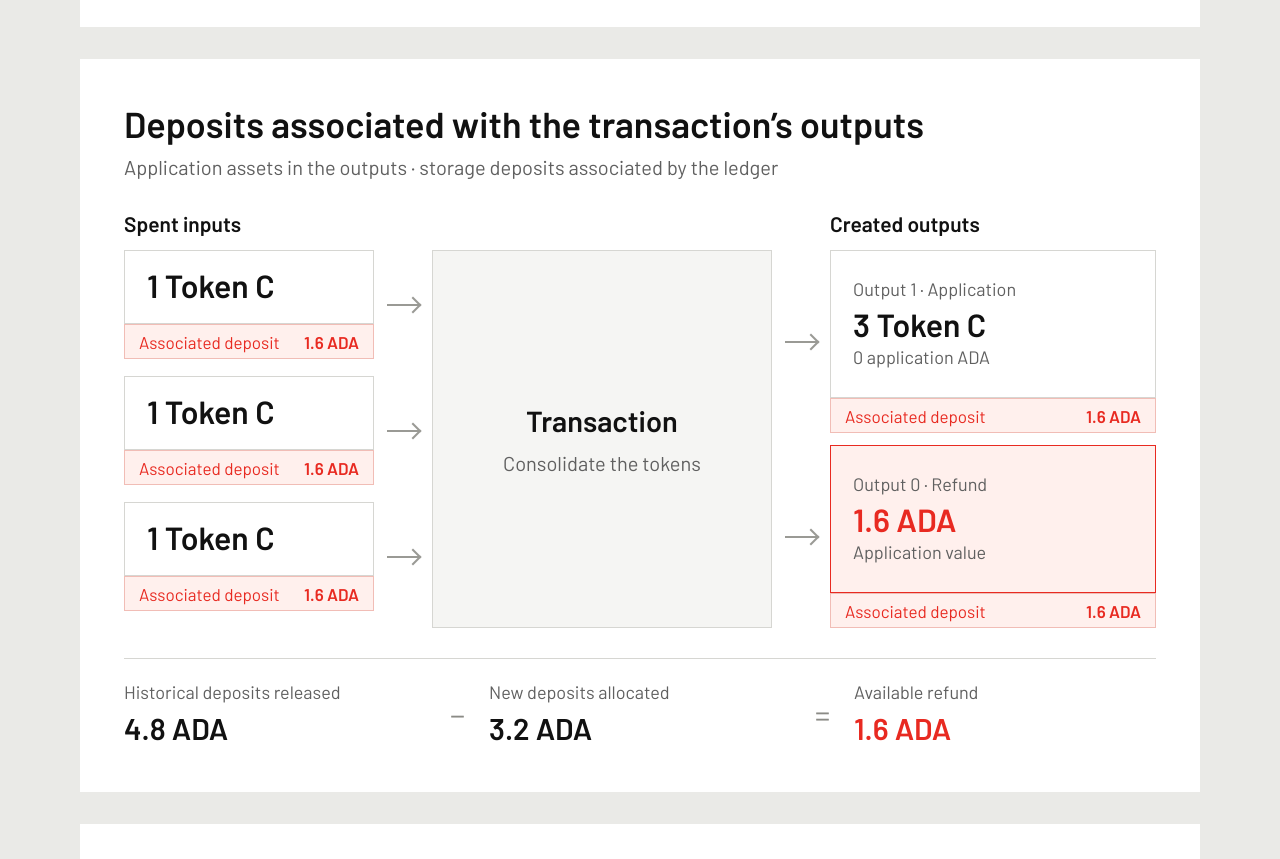
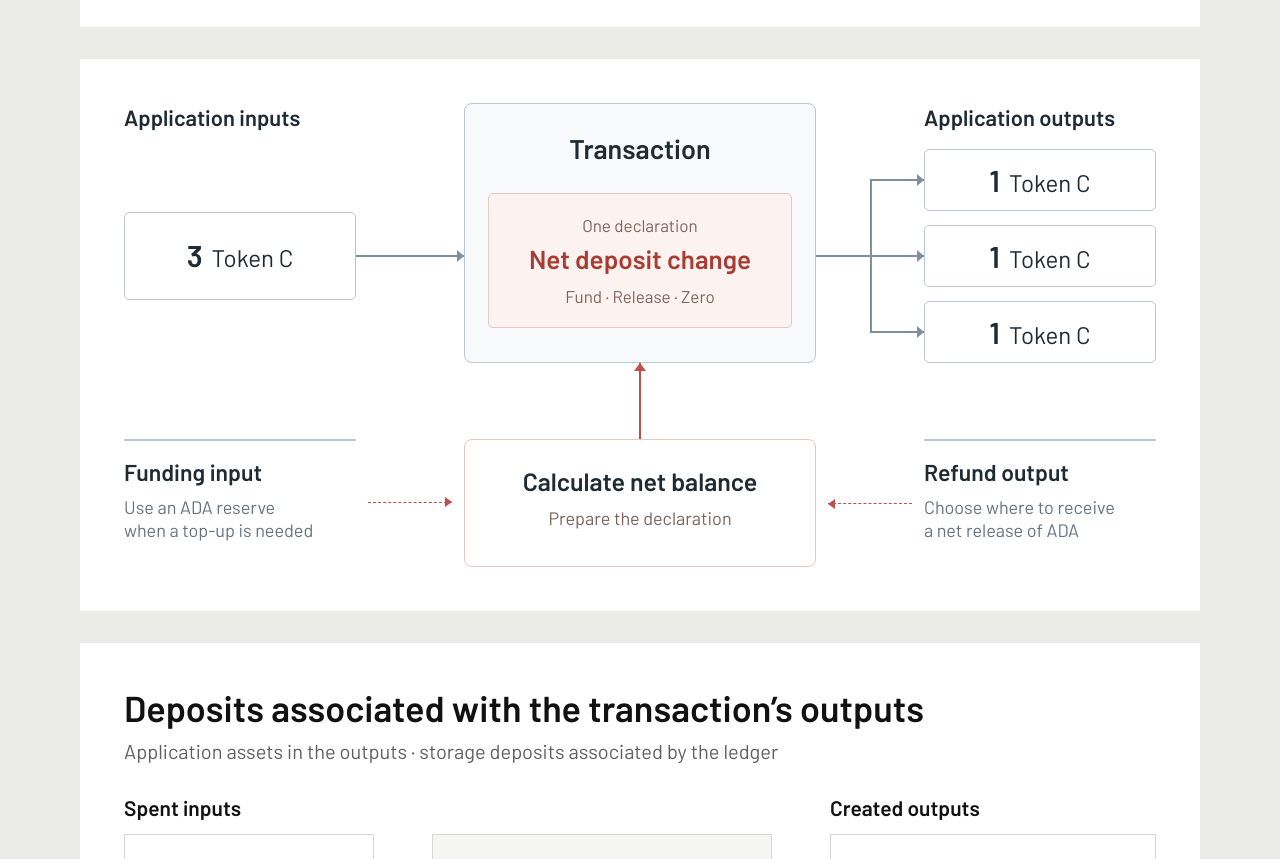
Before and after one commit to input-output-hk/arc-cardano-minutxo-alternatives, a plain HTML site: page CIP-????/images/tx-builder-dsl.html in a window 1280 px wide. Shown: the part 1646-2505 px from the top of the page. Drawn offline with Linux system fonts and the light colour scheme.

Commit message:
Restructure deposit CIP and illustrate the transaction-building experience

```diff
--- a/CIP-????/images/tx-builder-dsl.html
+++ b/CIP-????/images/tx-builder-dsl.html
@@ -327,6 +327,160 @@ strong { font-weight: 600; }
 .output-form-comparison .comparison-total span { max-width:270px; font-size:17px; color:#65747f; }
 .output-form-comparison .comparison-total strong { font-size:26px; font-weight:600; white-space:nowrap; }
 .output-form-comparison.without-native-assets .value-container { height:144px; }
+.builder-overview {
+  color: #1e2b34;
+  padding: 44px;
+}
+.builder-overview .overview-grid {
+  display: grid;
+  grid-template-columns: 232px 108px 352px 108px 232px;
+  align-items: center;
+}
+.builder-overview .overview-heading {
+  height: 46px;
+  font-size: 22px;
+  font-weight: 600;
+}
+.builder-overview .overview-io {
+  height: 214px;
+  display: flex;
+  flex-direction: column;
+  justify-content: center;
+  gap: 14px;
+}
+.builder-overview .overview-asset {
+  height: 62px;
+  border: 1px solid #bac7cf;
+  border-radius: 5px;
+  display: flex;
+  align-items: baseline;
+  justify-content: center;
+  gap: 9px;
+  padding: 11px 20px;
+  background: #fff;
+  font-size: 24px;
+}
+.builder-overview .overview-asset strong { font-size: 30px; }
+.builder-overview .overview-input .overview-asset { height: 88px; padding-top: 23px; }
+.builder-overview .overview-transaction {
+  height: 260px;
+  border: 1px solid #bac7cf;
+  border-radius: 8px;
+  padding: 27px 23px;
+  background: #f7f9fa;
+  text-align: center;
+}
+.builder-overview .overview-transaction h2 { font-size: 27px; }
+.builder-overview .overview-net {
+  margin-top: 27px;
+  border: 1px solid #e4c7c1;
+  border-radius: 5px;
+  padding: 20px 12px;
+  background: #fcf3f1;
+}
+.builder-overview .overview-net span {
+  display: block;
+  font-size: 17px;
+  color: #7d625e;
+}
+.builder-overview .overview-net strong {
+  display: block;
+  margin: 6px 0 9px;
+  color: #aa3b32;
+  font-size: 26px;
+}
+.builder-overview .overview-flow-link {
+  position: relative;
+  height: 214px;
+  margin-top: 46px;
+  color: #7d919e;
+}
+.builder-overview .overview-flow-link::before {
+  content: '';
+  position: absolute;
+  top: 106px;
+  left: 0;
+  right: 0;
+  border-top: 2px solid currentColor;
+}
+.builder-overview .overview-flow-link::after,
+.builder-overview .overview-branch span::after {
+  content: '';
+  position: absolute;
+  right: 0;
+  top: 101px;
+  border-left: 7px solid currentColor;
+  border-top: 6px solid transparent;
+  border-bottom: 6px solid transparent;
+}
+.builder-overview .overview-branch::after { display: none; }
+.builder-overview .overview-branch::before { right: 54px; }
+.builder-overview .overview-branch span {
+  position: absolute;
+  left: 54px;
+  right: 0;
+  border-top: 2px solid currentColor;
+}
+.builder-overview .overview-branch span:nth-of-type(1) { top: 30px; }
+.builder-overview .overview-branch span:nth-of-type(2) { top: 106px; }
+.builder-overview .overview-branch span:nth-of-type(3) { top: 182px; }
+.builder-overview .overview-branch span::after { top: -7px; }
+.builder-overview .overview-branch i {
+  position: absolute;
+  top: 30px;
+  left: 54px;
+  height: 154px;
+  border-left: 2px solid currentColor;
+}
+.builder-overview .overview-declaration-link {
+  position: relative;
+  height: 76px;
+  width: 2px;
+  margin: 0 auto;
+  background: #bd5047;
+}
+.builder-overview .overview-declaration-link::before {
+  content: '';
+  position: absolute;
+  top: 0;
+  left: -5px;
+  border-bottom: 8px solid #bd5047;
+  border-left: 6px solid transparent;
+  border-right: 6px solid transparent;
+}
+.builder-overview .overview-policy {
+  border-top: 2px solid #bac7cf;
+  padding-top: 17px;
+  min-height: 128px;
+}
+.builder-overview .overview-policy h3 { font-size: 23px; }
+.builder-overview .overview-policy p { color: #65747f; font-size: 18px; margin-top: 8px; }
+.builder-overview .overview-calculation {
+  border: 1px solid #e4c7c1;
+  border-radius: 8px;
+  padding: 25px 16px;
+  background: #fff;
+  text-align: center;
+  min-height: 128px;
+}
+.builder-overview .overview-calculation h3 { font-size: 25px; }
+.builder-overview .overview-calculation p { margin-top: 10px; color: #7d625e; font-size: 18px; }
+.builder-overview .overview-policy-link {
+  position: relative;
+  height: 2px;
+  margin: 0 12px;
+  border-top: 1px dashed #bd5047;
+}
+.builder-overview .overview-policy-link::after {
+  content: '';
+  position: absolute;
+  top: -6px;
+  right: 0;
+  border-left: 7px solid #bd5047;
+  border-top: 5px solid transparent;
+  border-bottom: 5px solid transparent;
+}
+.builder-overview .overview-policy-link.from-right { transform: rotate(180deg); }
 @media print { body { background:#fff; } .figure { break-after:page; margin:0; } }
 </style>
 </head>
@@ -431,6 +585,51 @@ strong { font-weight: 600; }
         <div class="deposit-amount">2 <span>ADA</span></div>
       </div>
       <div class="comparison-total"><span>Total ADA committed for this output</span><strong>7 ADA</strong></div>
+    </div>
+  </div>
+</section>
+<section class="figure builder-overview" id="02-builder-experience-overview" aria-label="Describe the application flow, choose funding and refund destinations, and calculate one net deposit declaration">
+  <div class="overview-grid">
+    <div>
+      <h2 class="overview-heading">Application inputs</h2>
+      <div class="overview-io overview-input">
+        <div class="overview-asset"><strong>3</strong> Token C</div>
+      </div>
+    </div>
+    <div class="overview-flow-link" aria-hidden="true"></div>
+    <div class="overview-transaction">
+      <h2>Transaction</h2>
+      <div class="overview-net">
+        <span>One declaration</span>
+        <strong>Net deposit change</strong>
+        <span>Fund · Release · Zero</span>
+      </div>
+    </div>
+    <div class="overview-flow-link overview-branch" aria-hidden="true"><i></i><span></span><span></span><span></span></div>
+    <div>
+      <h2 class="overview-heading">Application outputs</h2>
+      <div class="overview-io">
+        <div class="overview-asset"><strong>1</strong> Token C</div>
+        <div class="overview-asset"><strong>1</strong> Token C</div>
+        <div class="overview-asset"><strong>1</strong> Token C</div>
+      </div>
+    </div>
+  </div>
+  <div class="overview-declaration-link" aria-hidden="true"></div>
+  <div class="overview-grid">
+    <div class="overview-policy">
+      <h3>Funding input</h3>
+      <p>Use an ADA reserve<br>when a top-up is needed</p>
+    </div>
+    <div class="overview-policy-link" aria-hidden="true"></div>
+    <div class="overview-calculation">
+      <h3>Calculate net balance</h3>
+      <p>Prepare the declaration</p>
+    </div>
+    <div class="overview-policy-link from-right" aria-hidden="true"></div>
+    <div class="overview-policy">
+      <h3>Refund output</h3>
+      <p>Choose where to receive<br>a net release of ADA</p>
     </div>
   </div>
 </section>
```
Also changed, not shown: CIP-????/images/02-builder-experience-overview.png (added), 1 other file.
